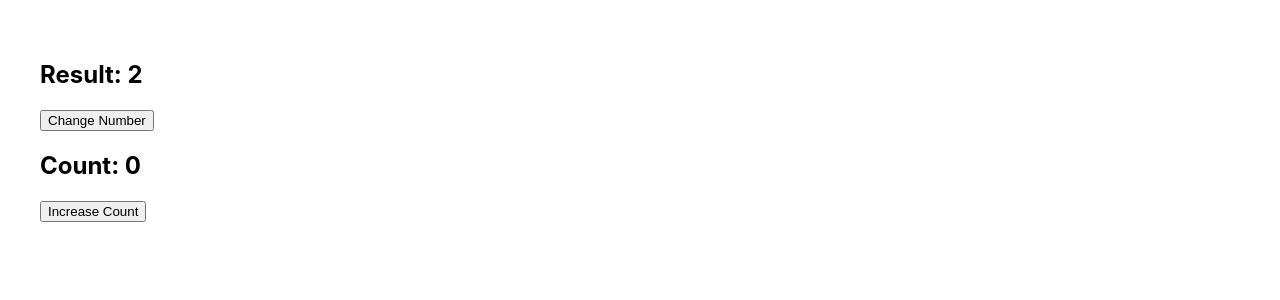
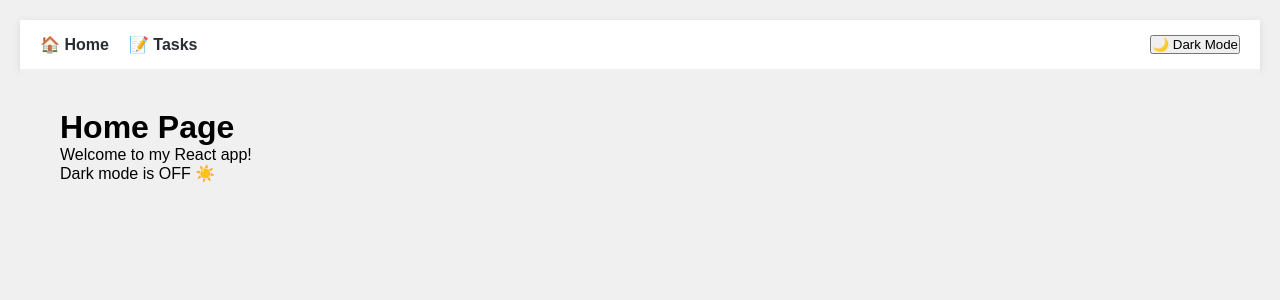
Before and after one commit to Rojimkolwey/React, a React (Create React App) app in the folder myapp/: page / in a window 1280 px wide. Shown: the top 300 px of the page. Built offline with nearby package versions, Linux system fonts and the light colour scheme.

Commit message:
mini project

```diff
--- a/myapp/src/App.js
+++ b/myapp/src/App.js
@@ -1,25 +1,21 @@
-import { useState } from 'react';
-
-function slowCalculation(num) {
-  console.log('Calculating...');
-  for (let i = 0; i < 1000000000; i++) {} // slow on purpose
-  return num * 2;
-}
+import { BrowserRouter, Routes, Route } from 'react-router-dom';
+import { ThemeProvider } from './context/ThemeContext';
+import Navbar from './components/Navbar';
+import Home from './pages/Home';
+import Tasks from './pages/Tasks';
+import './App.css';
 
 function App() {
-  const [number, setNumber] = useState(1);
-  const [count, setCount] = useState(0);
-
-  const result = slowCalculation(number);
-
   return (
-    <div style={{ padding: '40px' }}>
-      <h2>Result: {result}</h2>
-      <button onClick={() => setNumber(number + 1)}>Change Number</button>
-
-      <h2>Count: {count}</h2>
-      <button onClick={() => setCount(count + 1)}>Increase Count</button>
-    </div>
+    <ThemeProvider>
+      <BrowserRouter>
+        <Navbar />
+        <Routes>
+          <Route path="/" element={<Home />} />
+          <Route path="/tasks" element={<Tasks />} />
+        </Routes>
+      </BrowserRouter>
+    </ThemeProvider>
   );
 }
 
--- a/myapp/src/components/Navbar.js
+++ b/myapp/src/components/Navbar.js
@@ -10,15 +10,21 @@ function Navbar() {
     padding: '15px 20px',
     display: 'flex',
     gap: '20px',
-    alignItems: 'center'
+    alignItems: 'center',
+    boxShadow: '0 2px 8px rgba(0,0,0,0.1)'
+  };
+
+  const linkStyle = {
+    color: darkMode ? 'white' : '#282c34',
+    textDecoration: 'none',
+    fontWeight: 'bold'
   };
 
   return (
     <nav style={navStyle}>
-      <Link to="/" style={{ color: darkMode ? 'white' : 'black' }}>Home</Link>
-      <Link to="/about" style={{ color: darkMode ? 'white' : 'black' }}>About</Link>
-      <Link to="/contact" style={{ color: darkMode ? 'white' : 'black' }}>Contact</Link>
-      <button onClick={toggleTheme}>
+      <Link to="/" style={linkStyle}>🏠 Home</Link>
+      <Link to="/tasks" style={linkStyle}>📝 Tasks</Link>
+      <button onClick={toggleTheme} style={{ marginLeft: 'auto' }}>
         {darkMode ? '☀️ Light Mode' : '🌙 Dark Mode'}
       </button>
     </nav>
```
